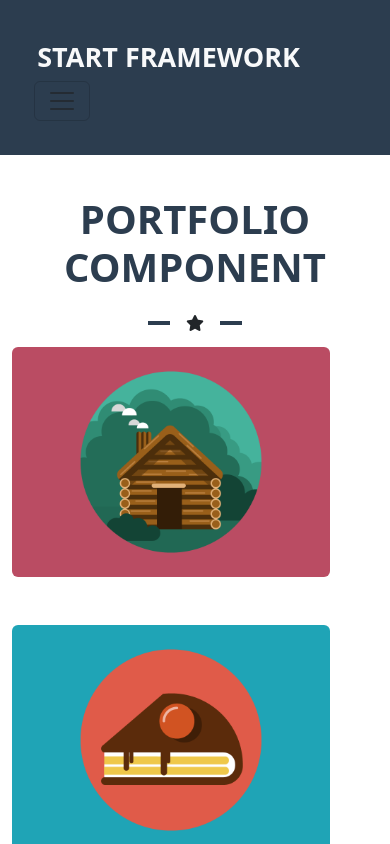
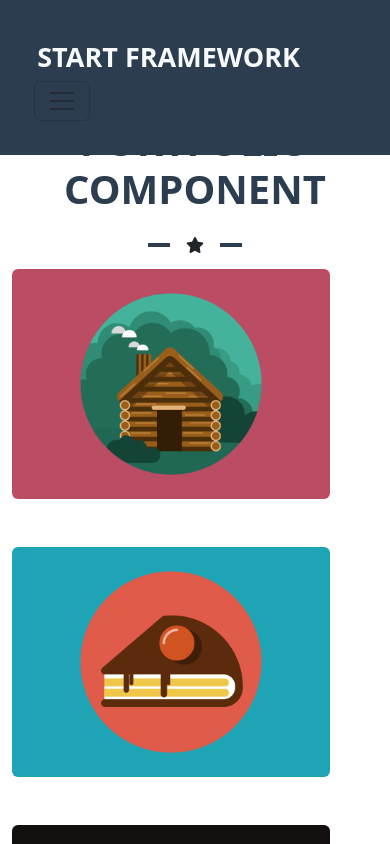
Before and after one commit to MohamedAbdelhay00/react-router, a React (Create React App) app: page /portfolio in a window 390 px wide. Shown: the top 844 px of the page. Built offline with nearby package versions, Linux system fonts and the light colour scheme.

Commit message:
3rd commit

```diff
--- a/src/Components/Portfolio/Portfolio.css
+++ b/src/Components/Portfolio/Portfolio.css
@@ -66,6 +66,6 @@
 
 @media only screen and (min-width: 301px) and (max-width: 768px) {
     .portfolio{
-    padding-top: 50%;
+    padding-top: 30%;
     }
 }
```
